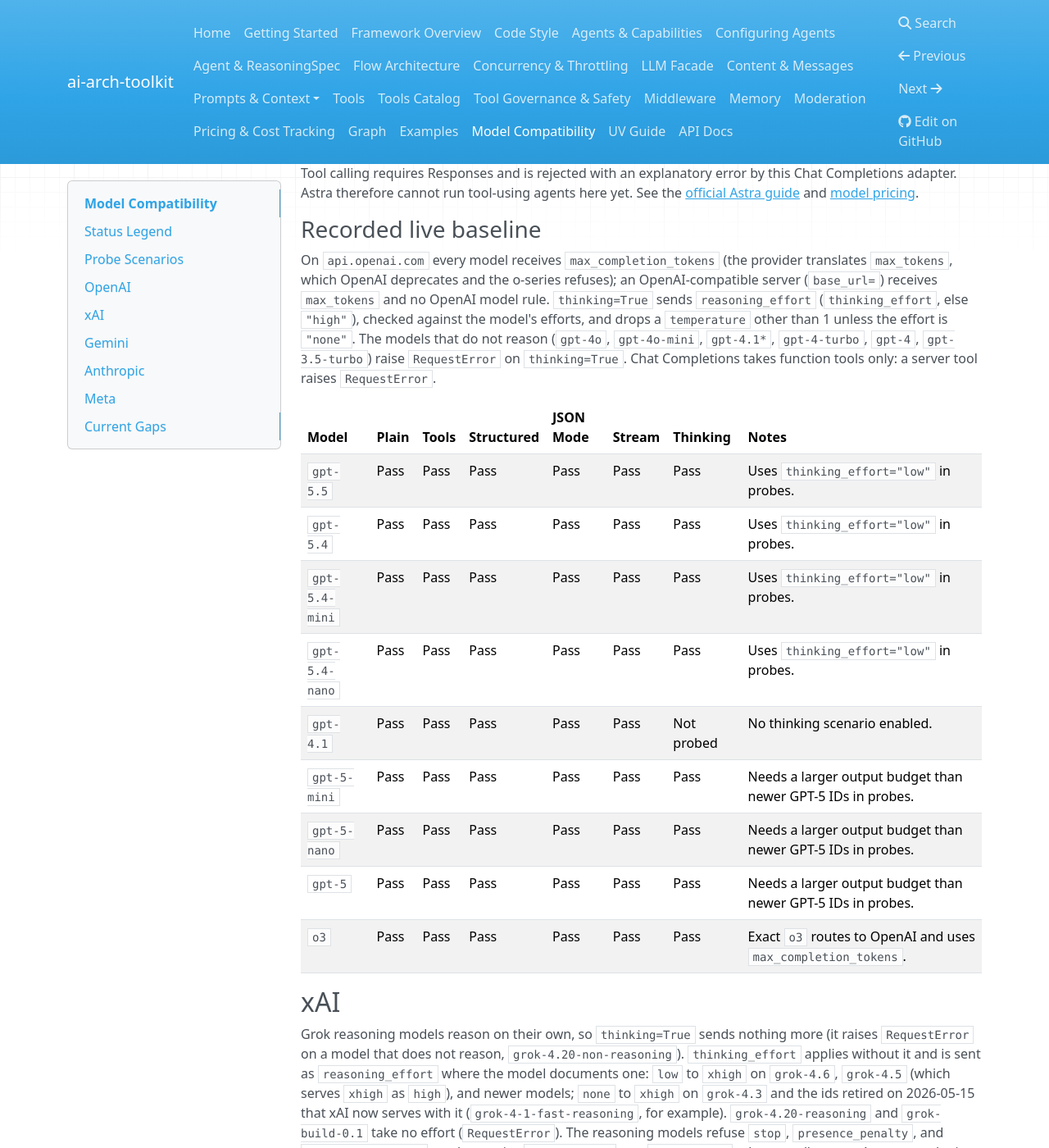
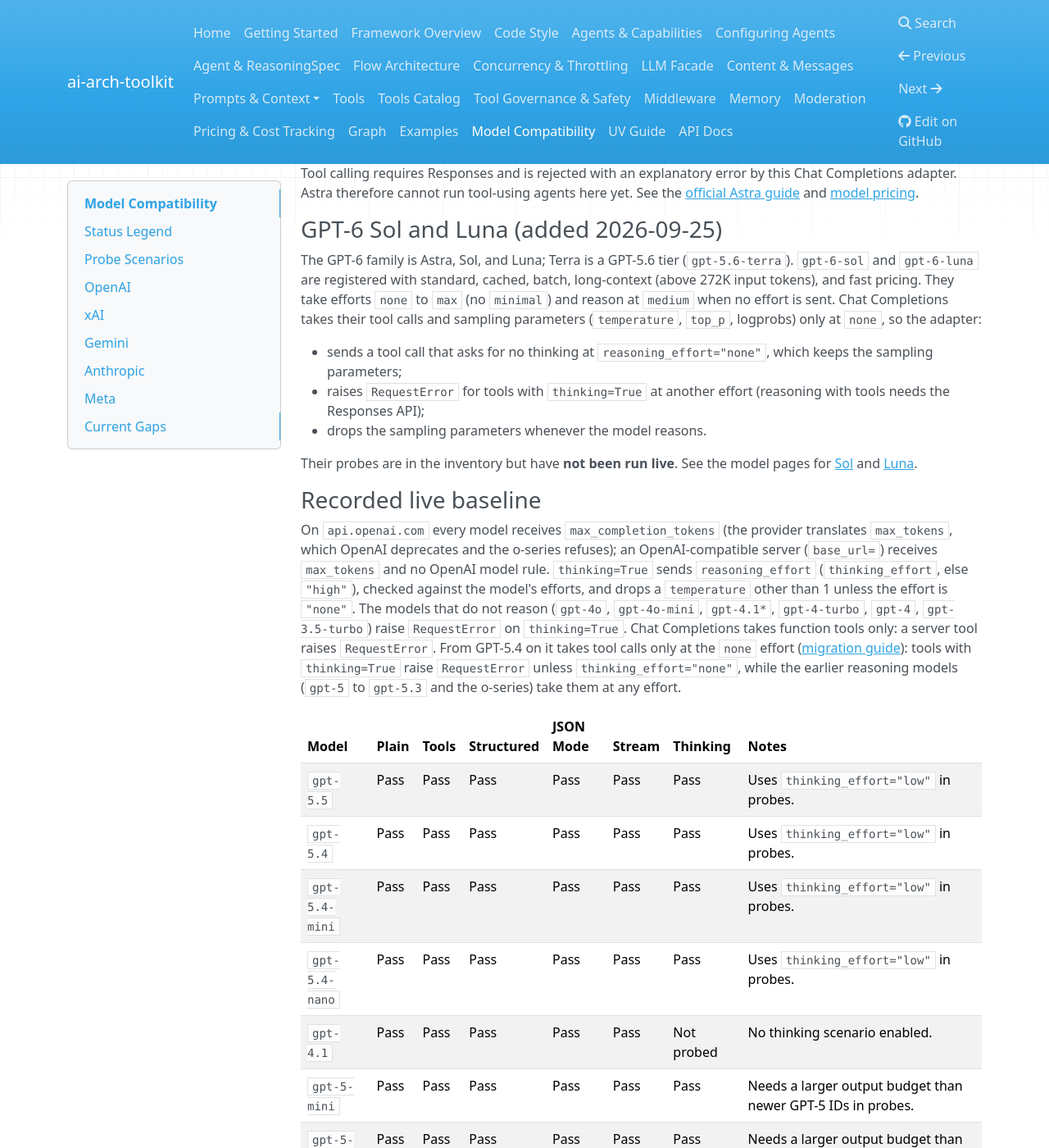
Before and after one commit to rgesteves5/ai-arch-toolkit, an MkDocs documentation site: the page built from docs/model-compatibility.md, in a window 1280 px wide and 1400 px high, scrolled down 1543 px. Shown: the whole window at 82% size. Built offline with MkDocs 1.6.1, drawn with Linux system fonts in a browser that asks for light colours; nearby versions of some CDN libraries; some of the changed text lies outside the part shown.

Commit message:
docs: new models, OpenAI tool calls at effort "none", Meta efforts
Document Claude Opus 5.5, GPT-6 Sol and Luna, and Grok 4.7 (there is no GPT-6
Terra: Terra is the GPT-5.6 tier gpt-5.6-terra), the Chat Completions rule that
takes tool calls only at effort "none" from GPT-5.4 on, and Muse Spark's
efforts without "none". Record the changes in the changelog.

```diff
--- a/docs/model-compatibility.md
+++ b/docs/model-compatibility.md
@@ -63,6 +63,24 @@
 See the [official Astra guide](https://developers.openai.com/api/docs/guides/latest-model)
 and [model pricing](https://developers.openai.com/api/docs/models/gpt-6-astra).
 
+### GPT-6 Sol and Luna (added 2026-09-25)
+
+The GPT-6 family is Astra, Sol, and Luna; Terra is a GPT-5.6 tier (`gpt-5.6-terra`). `gpt-6-sol`
+and `gpt-6-luna` are registered with standard, cached, batch, long-context (above 272K input
+tokens), and fast pricing. They take efforts `none` to `max` (no `minimal`) and reason at
+`medium` when no effort is sent. Chat Completions takes their tool calls and sampling parameters
+(`temperature`, `top_p`, logprobs) only at `none`, so the adapter:
+
+- sends a tool call that asks for no thinking at `reasoning_effort="none"`, which keeps the
+  sampling parameters;
+- raises `RequestError` for tools with `thinking=True` at another effort (reasoning with tools
+  needs the Responses API);
+- drops the sampling parameters whenever the model reasons.
+
+Their probes are in the inventory but have **not been run live**. See the model pages for
+[Sol](https://developers.openai.com/api/docs/models/gpt-6-sol) and
+[Luna](https://developers.openai.com/api/docs/models/gpt-6-luna).
+
 ### Recorded live baseline
 
 On `api.openai.com` every model receives `max_completion_tokens` (the provider translates
@@ -72,7 +90,10 @@
 drops a `temperature` other than 1 unless the effort is `"none"`. The models that do not reason
 (`gpt-4o`, `gpt-4o-mini`, `gpt-4.1*`, `gpt-4-turbo`, `gpt-4`, `gpt-3.5-turbo`) raise
 `RequestError` on `thinking=True`. Chat Completions takes function tools only: a server tool
-raises `RequestError`.
+raises `RequestError`. From GPT-5.4 on it takes tool calls only at the `none` effort
+([migration guide](https://developers.openai.com/api/docs/guides/migrate-to-responses)): tools with
+`thinking=True` raise `RequestError` unless `thinking_effort="none"`, while the earlier reasoning
+models (`gpt-5` to `gpt-5.3` and the o-series) take them at any effort.
 
 | Model | Plain | Tools | Structured | JSON Mode | Stream | Thinking | Notes |
 |---|---|---|---|---|---|---|---|
@@ -91,8 +112,8 @@
 Grok reasoning models reason on their own, so `thinking=True` sends nothing more (it raises
 `RequestError` on a model that does not reason, `grok-4.20-non-reasoning`). `thinking_effort`
 applies without it and is sent as `reasoning_effort` where the model documents one: `low` to
-`xhigh` on `grok-4.6`, `grok-4.5` (which serves `xhigh` as `high`), and newer models; `none` to
-`xhigh` on `grok-4.3` and the ids retired on 2026-05-15 that xAI now serves with it
+`xhigh` on `grok-4.7`, `grok-4.6`, `grok-4.5` (which serves `xhigh` as `high`), and newer models;
+`none` to `xhigh` on `grok-4.3` and the ids retired on 2026-05-15 that xAI now serves with it
 (`grok-4-1-fast-reasoning`, for example). `grok-4.20-reasoning` and `grok-build-0.1` take no
 effort (`RequestError`). The reasoning models refuse `stop`, `presence_penalty`, and
 `frequency_penalty`, so those raise `RequestError` too. `tool_choice` takes a tool's name. A
@@ -103,6 +124,11 @@
 adapter leaves it out); `thinking_effort` picks the number of agents (4 for `low` and `medium`,
 16 for `high` and `xhigh`), and `agent_count=` sets it directly. The probes ran it with
 `agent_count=4`, on `plain` and `stream` only.
+
+`grok-4.7` (added 2026-09-25) costs $2 input and $6 output per million tokens, and $4 and $12 for
+the whole request once the prompt reaches 200k tokens; it has no Batch API. It follows the
+current generation's rules above. Grok 4.7 Fast is not on the API. Its probe is in the inventory
+but has **not been run live** ([model page](https://docs.x.ai/developers/models/grok-4.7)).
 
 | Model | Plain | Tools | Structured | JSON Mode | Stream | Thinking | Notes |
 |---|---|---|---|---|---|---|---|
@@ -151,6 +177,18 @@
 
 ## Anthropic
 
+### Claude Opus 5.5 (added 2026-09-25)
+
+`claude-opus-5-5` is registered with standard, cached, batch, and fast pricing ($4 input and $20
+output per million tokens; cache reads cost $0.20, 5% of input). It always thinks: `thinking=False`
+sends nothing and the model thinks anyway, and its thinking counts toward `max_tokens`, so leave
+room for it. Its effort defaults to `medium`, one level below Opus 5: pass `thinking_effort`
+(`low` to `max`) to choose another. It takes no sampling parameters and refuses a forced
+`tool_choice` with `RequestError`. Its probes are in the inventory but have **not been run live**.
+See the [migration guide](https://platform.claude.com/docs/en/models/opus-5-5/migration-guide).
+
+### Recorded live baseline
+
 Anthropic models use top-level `system`, `input_schema` for tools, and native
 `output_config` for structured output when the model supports it. `max_tokens` is required (the
 `LLM` always sends one).
@@ -164,8 +202,9 @@
 models before them) take a budget: an effort or a `thinking_budget` (at least 1,024 tokens) turns
 thinking on, and the budget is added to `max_tokens`. The newer models take no sampling
 parameters: their `temperature` is dropped (the `LLM` always sends one) and `top_p` or `top_k`
-raise `RequestError`; the 4.6 and older models accept them. `claude-fable-5-1` and
-`claude-mythos-5-1` refuse a forced `tool_choice` (`"required"` or a name) with `RequestError`.
+raise `RequestError`; the 4.6 and older models accept them. `claude-opus-5-5`,
+`claude-fable-5-1`, and `claude-mythos-5-1` refuse a forced `tool_choice` (`"required"` or a name)
+with `RequestError`.
 The `web_search` and `code_execution` server tools are sent as `web_search_20250305` and
 `code_execution_20250825`. A turn's tool results go back in one `user` message, and an assistant
 turn is replayed as Claude sent it, thinking signatures included.
@@ -195,10 +234,10 @@
 
 What differs from other providers:
 
-- Muse Spark always reasons. `thinking_effort` (`"none"`, `"minimal"`, `"low"`, `"medium"`,
-  `"high"`, `"xhigh"`, and `"max"` on standard `muse-spark-1.3`) applies without
-  `thinking=True`; `thinking=True` asks for reasoning summaries, which Meta does not produce on
-  every call.
+- Muse Spark always reasons. `thinking_effort` (`"minimal"`, `"low"`, `"medium"`, `"high"`,
+  `"xhigh"`, and `"max"` on standard `muse-spark-1.3`) applies without `thinking=True`;
+  `"none"` raises `RequestError`, since Meta answers it with a 400. `thinking=True` asks for
+  reasoning summaries, which Meta does not produce on every call.
 - Reasoning tokens count toward `max_tokens`. A budget that is too small ends the call with
   `stop_reason == "max_output_tokens"` and little or no text.
 - `tool_choice` accepts only `"auto"`. `"none"` sends the request without tools; forcing a
```
Also changed, not shown: AGENTS.md (+1 -1 lines), CHANGELOG.md (+16 -0 lines), docs/llm.md (+7 -1 lines).
